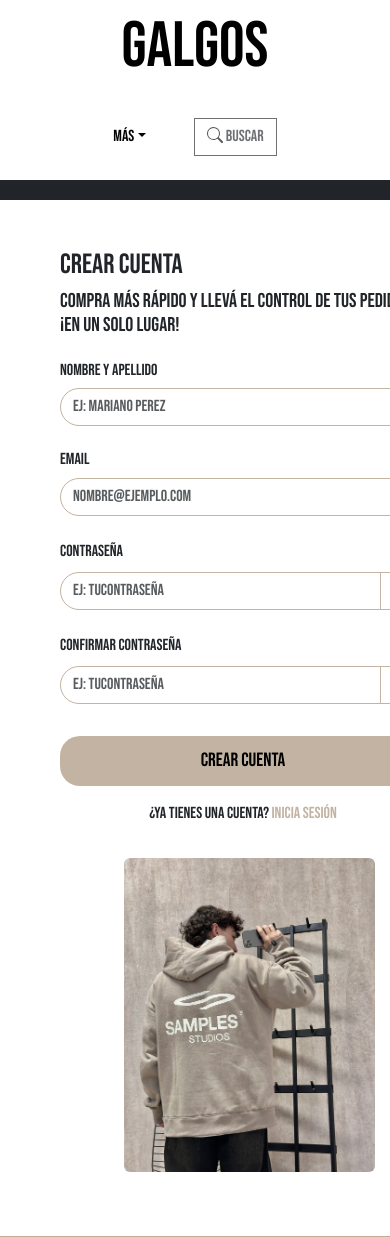
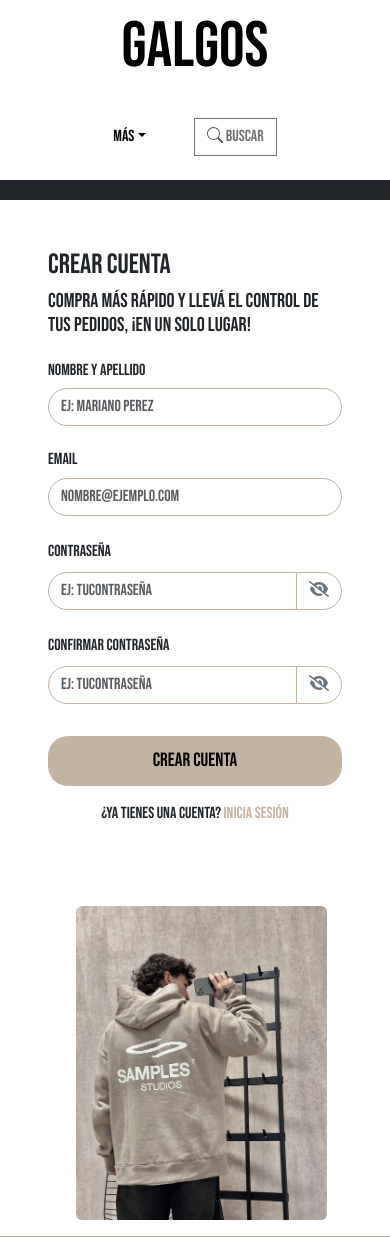
Before and after one commit to floradaro/railway2.0, a Flask app: page /signup in a window 390 px wide; the page is wider, and only the part inside the window is pictured. Shown: the part 15-1252 px from the top of that part. Run offline with Flask 3, Linux system fonts and the light colour scheme; some libraries are stand-ins or nearby versions.

Commit message:
modificaciones responsive

```diff
--- a/templates/base.html
+++ b/templates/base.html
@@ -45,7 +45,7 @@
                                     <a href="#" class="d-block mb-2 title2">→ Ver Todo</a>
                                     <a href="#" class="d-block mb-2 title2">→ Colección</a>-->
                                 <a href="../sizeTable" class="d-block mb-2 title2">→ Guía de talles</a>
-                                <a href="./contact_form.html" class="d-block mb-2 title2">→Contacto</a>
+                                <a href="../contact_form.html" class="d-block mb-2 title2">→Contacto</a>
                                 {% if not session.get('logged_in') %}
                                 <a href="../login" class="d-block mb-2 title2">→ Iniciar Sesión</a>
                                 <a href="../signup" class="d-block mb-2 title2">→ Registrarse</a>
--- a/templates/login.html
+++ b/templates/login.html
@@ -79,9 +79,9 @@
     </header>
 
     <main>
-        <section class="container m-5">
+        <section class="container ">
             <div class="row"> <!-- Añadido el div row para contener las columnas -->
-                <div class="col-12 col-md-6">
+                <div class="col-12 col-md-6 p-5">
                     <form id="loginForm" method="POST" action="/login">
                         <h1 class="mb-2 mt-5">Iniciar Sesión</h1>
                         <div class="pb-4">
--- a/templates/signup.html
+++ b/templates/signup.html
@@ -79,9 +79,9 @@
     </header>
 
     <main>
-        <section class="container m-5">
+        <section class="container ">
             <div class="row">
-                <div class="col-12 col-md-6">
+                <div class="col-12 col-md-6 p-5">
                     <form id="signupForm">
                         <h1 class="mb-2 text-dm-center">Crear cuenta</h1>
                         <h5 class="mb-4 mb-sm-3">
```
